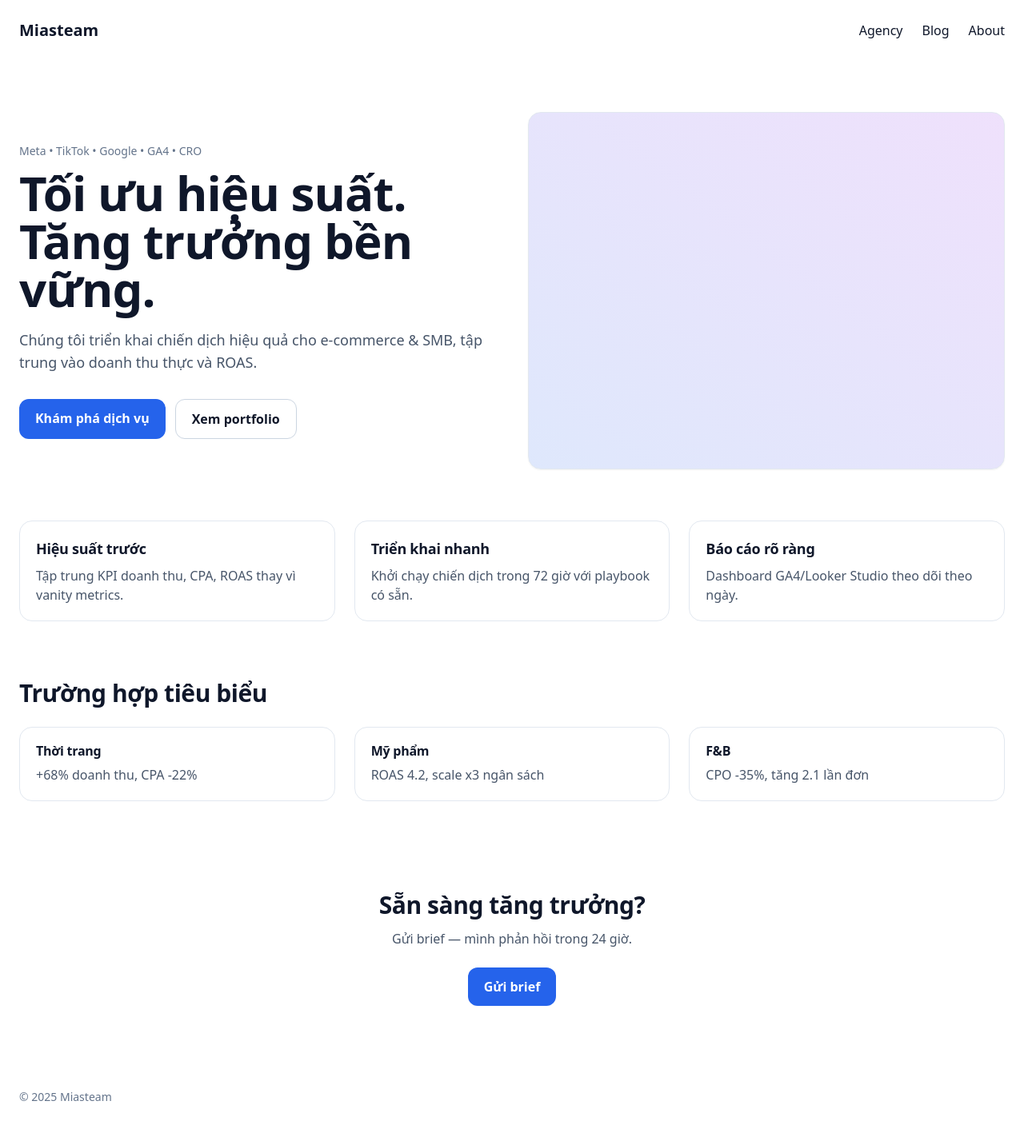
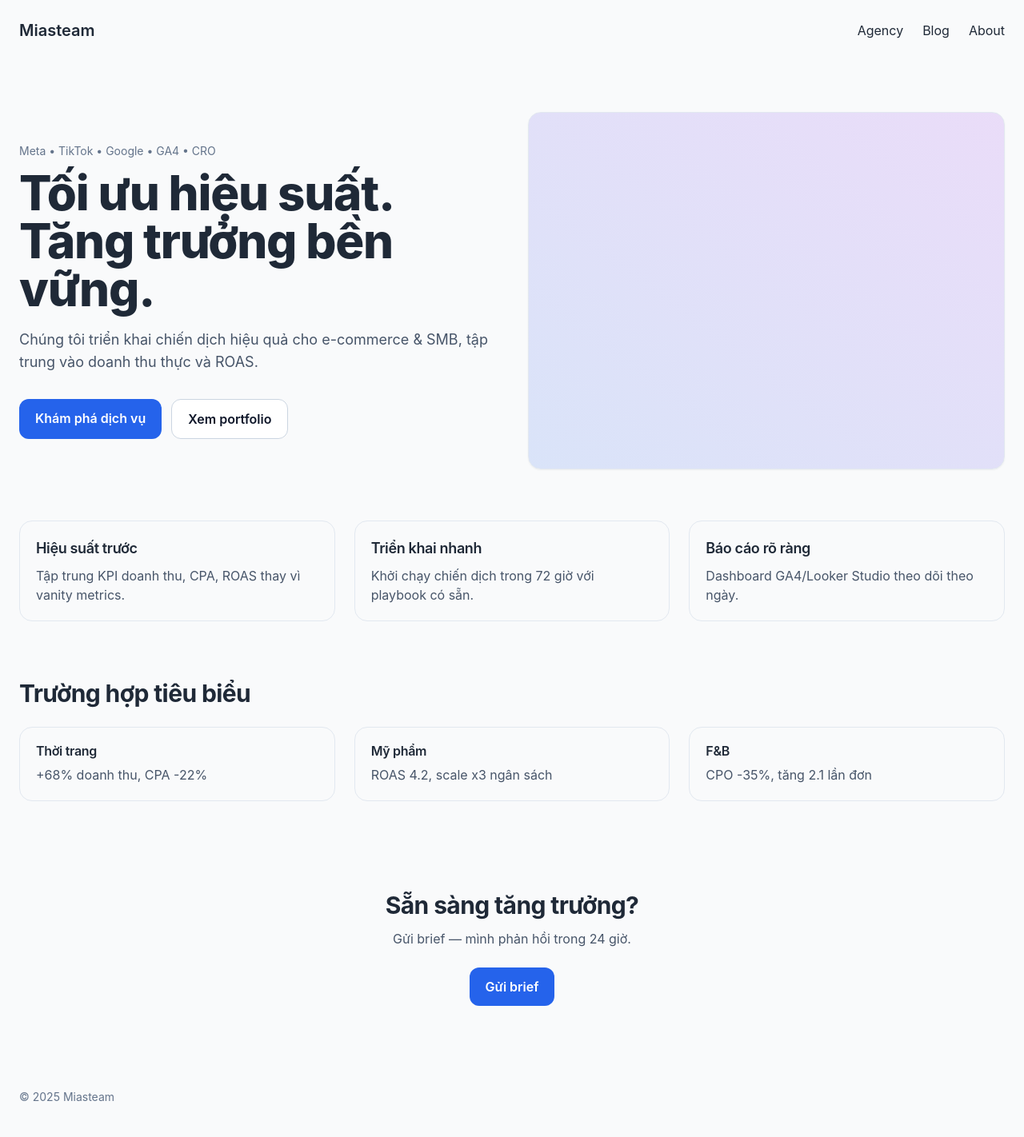
Before and after one commit to pixelaquarius/Website-MIAS, a Jekyll site: the page built from index.html, in a window 1280 px wide. Shown: the whole page at 80% size. Built offline with Jekyll 4.4.1, drawn with Linux system fonts in a browser that asks for light colours; nearby versions of some CDN libraries.

Commit message:
Update default.html

```diff
--- a/_layouts/default.html
+++ b/_layouts/default.html
@@ -4,11 +4,19 @@
   <meta charset="utf-8" />
   <meta name="viewport" content="width=device-width,initial-scale=1" />
   <title>{{ page.title | default: site.title }}</title>
+
   <script src="https://cdn.tailwindcss.com"></script>
+
   <link rel="stylesheet" href="/assets/css/typography.css">
+
+  <link rel="stylesheet" href="/assets/css/custom.css">
+
   <link rel="icon" href="/assets/uploads/favicon.png">
+
+  <script defer src="https://cdn.jsdelivr.net/npm/alpinejs@3.x.x/dist/cdn.min.js"></script>
 </head>
-<body class="bg-white">
+
+<body class="bg-gray-50 text-gray-800">
 
   {% include header.html %}
 
```
